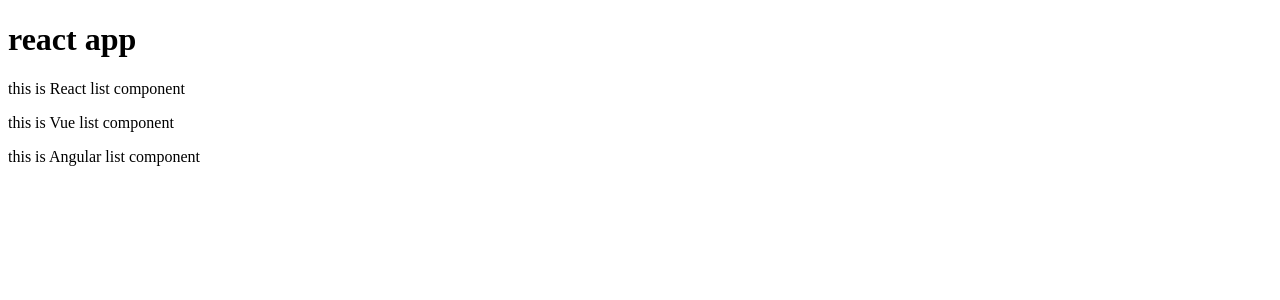
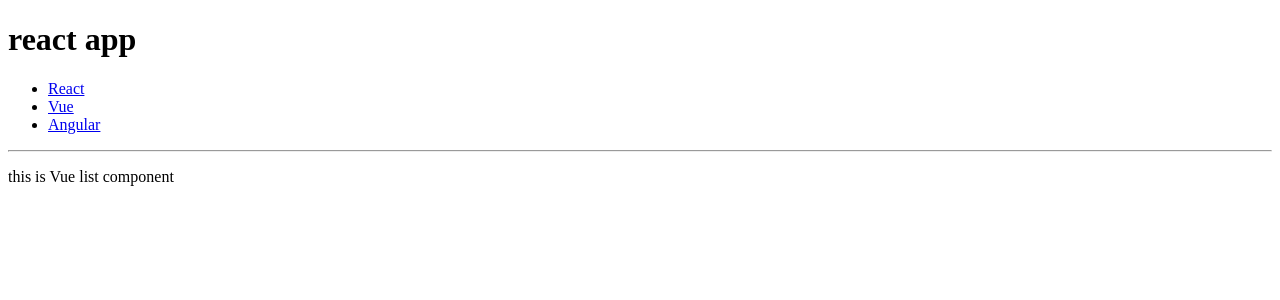
Before and after one commit to kanpou0108/gs-react-20220323, a React (Create React App) app: page /vue in a window 1280 px wide. Shown: the top 300 px of the page. Built offline with nearby package versions, Linux system fonts and the light colour scheme.

Commit message:
router 機能

```diff
--- a/package.json
+++ b/package.json
@@ -8,6 +8,7 @@
     "@testing-library/user-event": "^13.5.0",
     "react": "^17.0.2",
     "react-dom": "^17.0.2",
+    "react-router-dom": "^6.2.2",
     "react-scripts": "5.0.0",
     "web-vitals": "^2.1.4"
   },
--- a/src/App.jsx
+++ b/src/App.jsx
@@ -1,15 +1,32 @@
 import { Booklist } from "./components/Booklist";
+// 🔽 Link を追加
+import { BrowserRouter, Routes, Route, Link } from "react-router-dom";
 
 const App = () => {
   const languages = ["React", "Vue", "Angular"];
+
   return (
-    // 🔽 編集（コンポーネントに props を設定）
-    <>
+    // 🔽 編集
+    <BrowserRouter>
       <h1>react app</h1>
-      <Booklist language={languages[0]} />
-      <Booklist language={languages[1]} />
-      <Booklist language={languages[2]} />
-    </>
+      <ul>
+        <li>
+          <Link to="/react">React</Link>
+        </li>
+        <li>
+          <Link to="/vue">Vue</Link>
+        </li>
+        <li>
+          <Link to="/angular">Angular</Link>
+        </li>
+      </ul>
+      <hr />
+      <Routes>
+        <Route path="/react" element={<Booklist language={languages[0]} />} />
+        <Route path="/vue" element={<Booklist language={languages[1]} />} />
+        <Route path="/angular" element={<Booklist language={languages[2]} />} />
+      </Routes>
+    </BrowserRouter>
   );
 };
 export default App;
```
Also changed, not shown: 1 other file (tests, documents, lock files or other folders).
